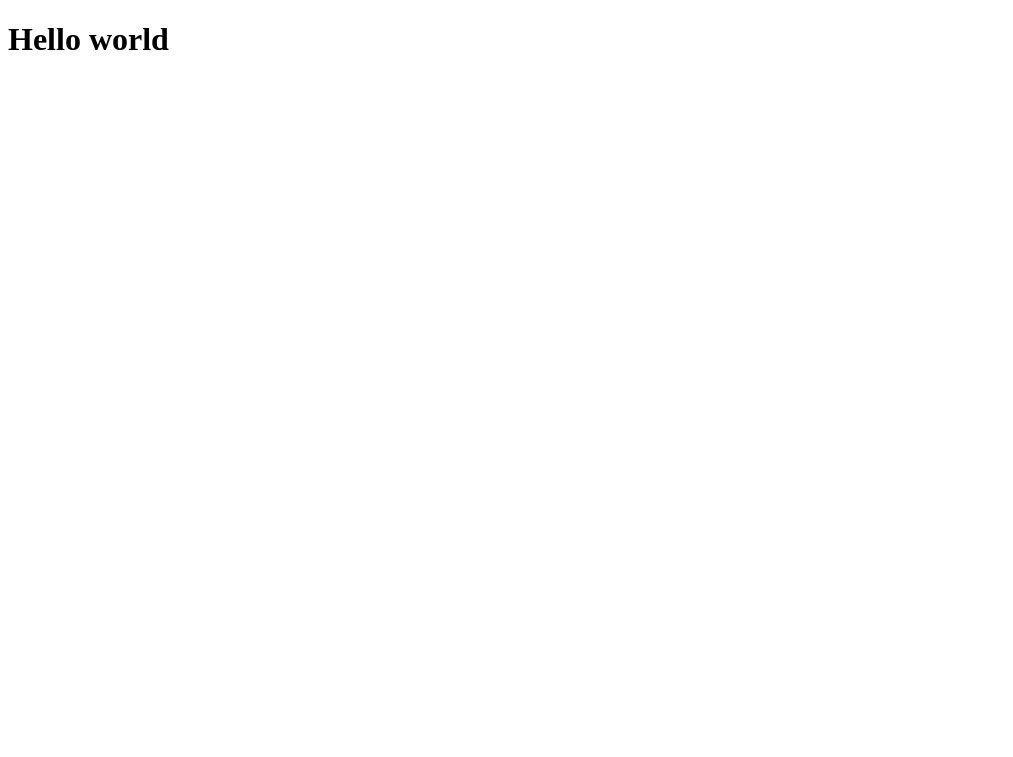
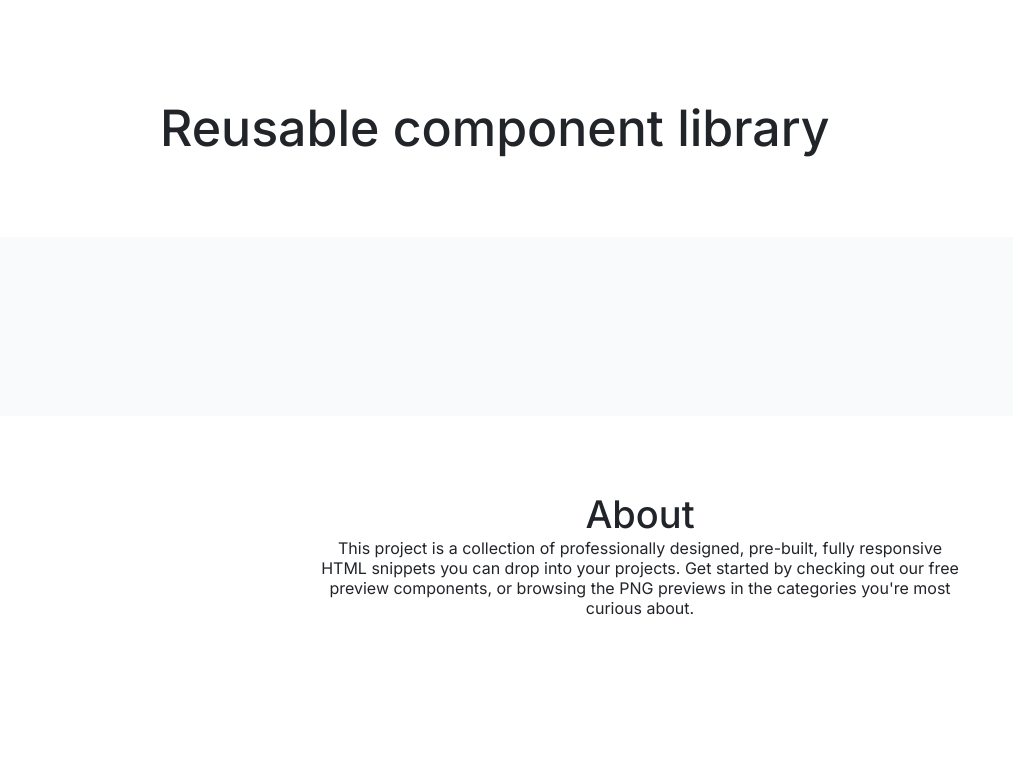
Before and after one commit to js-tasks-ru/htmlcss-20210114_hajoff, a website: page index.html in a window 1280 px wide. Shown: the whole page, without its empty margins (0-1013 px from the left). Drawn offline with Linux system fonts and the light colour scheme.

Commit message:
add solution to lection1 - main page

```diff
--- /dev/null
+++ b/components/page/page.css
@@ -0,0 +1,45 @@
+* {
+  margin: 0;
+  padding: 0;
+  box-sizing: border-box;
+}
+
+body {
+  min-height: 100vh;
+  font-family: 'Inter', sans-serif;
+  color: #212429;
+}
+
+.main-page__header {
+  padding: 96px 160px 77px 160px
+}
+
+.main-page__main {
+  min-height: calc(100vh - 237px - 384px);
+  background: #F9FAFC;
+}
+
+.main-page__footer {
+  position: relative;
+  padding-top: 74px;
+  padding-bottom: 136px;
+  bottom: 0;
+  text-align: center;
+}
+
+.main-page__header-title {
+  font-weight: 500;
+  font-size: 50px;
+  line-height: 64px;
+}
+
+.main-page__footer-title {
+  font-weight: 500;
+  font-size: 38px;
+  line-height: 48px;
+}
+
+.main-page__footer-text {
+  max-width: 640px;
+  margin: 0 auto;
+}
--- a/index.html
+++ b/index.html
@@ -4,14 +4,24 @@
 <head>
   <meta charset="UTF-8">
   <meta name="viewport" content="width=device-width, initial-scale=1.0">
+  <link rel="stylesheet" href="./components/page/page.css">
+  <link rel="preconnect" href="https://fonts.gstatic.com">
+  <link href="https://fonts.googleapis.com/css2?family=Inter:wght@400;500&display=swap" rel="stylesheet">
   <title>Home work</title>
 </head>
 
 <body>
-
-  <body>
-    <h1>Hello world</h1>
-  </body>
+  <header class="main-page__header">
+    <h1 class="main-page__header-title">Reusable component library </h1>
+  </header>
+  <main class="main-page__main"></main>
+  <footer class="main-page__footer">
+    <h2 class="main-page__footer-title">About</h2>
+    <div class="main-page__footer-text">This project is a collection of professionally designed, pre-built, fully
+      responsive HTML snippets you can drop
+      into your projects. Get started by checking out our free preview components, or browsing the PNG previews in the
+      categories you're most curious about.</div>
+  </footer>
 </body>
 
 </html>
```
